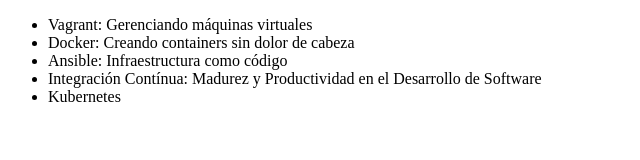
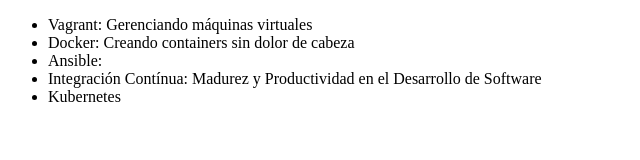
Before and after one commit to MEN1988/CursoAluraGit, a plain HTML site: page index.html in a window 1280 px wide. Shown: the whole page, without its empty margins (0-640 px from the left). Drawn offline with Linux system fonts and the light colour scheme.

Commit message:
Revert "Cambiando el nombre del curso de Ansible"
This reverts commit e84766a01da61da158c498f9f232bb00136905e2.

```diff
--- a/index.html
+++ b/index.html
@@ -8,7 +8,7 @@
      <ul>
          <li> Vagrant: Gerenciando máquinas virtuales </li>
          <li> Docker: Creando containers sin dolor de cabeza </li>
-         <li> Ansible: Infraestructura como código</li>
+         <li> Ansible: </li>
          <li> Integración Contínua: Madurez y Productividad en el Desarrollo de Software </li>
          <li>Kubernetes</li>
      </ul>
```
